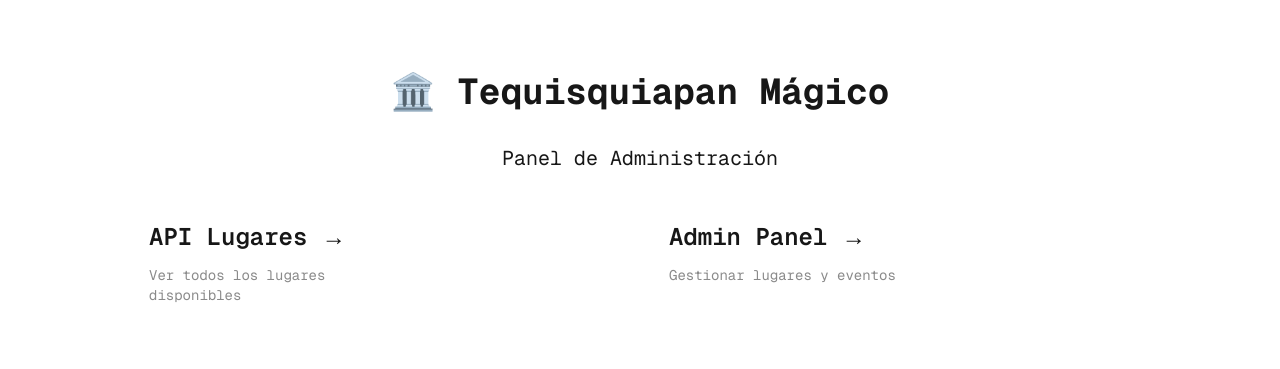
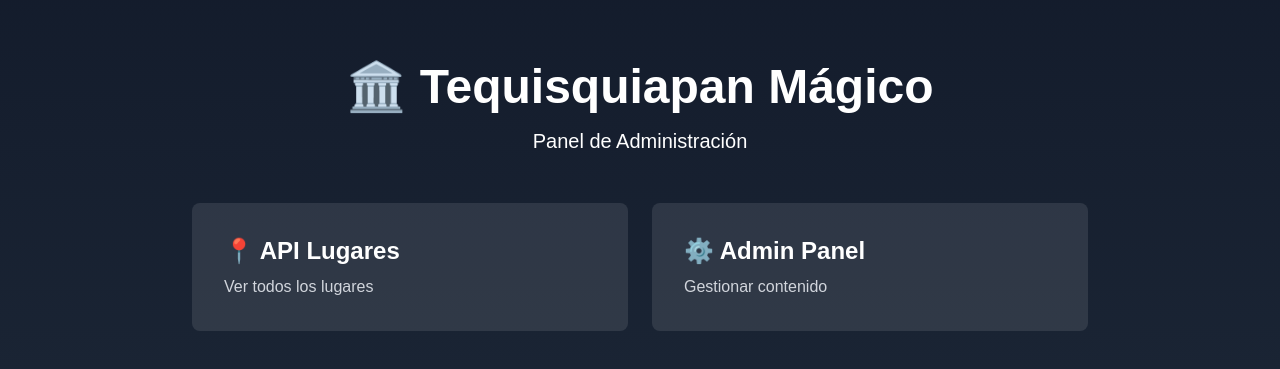
Before and after one commit to ElBeDev/tequisMagico, a Next.js app in the folder web-admin/: page / in a window 1280 px wide. Shown: the part 203-572 px from the top of the page. Built offline with nearby package versions, Linux system fonts and the light colour scheme.

Commit message:
fix: force update home page

```diff
--- a/web-admin/app/page.tsx
+++ b/web-admin/app/page.tsx
@@ -2,40 +2,26 @@ import Link from 'next/link';
 
 export default function Home() {
   return (
-    <main className="flex min-h-screen flex-col items-center justify-center p-24">
-      <div className="z-10 max-w-5xl w-full items-center justify-between font-mono text-sm">
-        <h1 className="text-4xl font-bold text-center mb-8">
-          🏛️ Tequisquiapan Mágico
-        </h1>
-        <p className="text-center text-xl mb-8">
-          Panel de Administración
-        </p>
+    <main className="flex min-h-screen flex-col items-center justify-center p-24 bg-gradient-to-b from-gray-900 to-gray-800 text-white">
+      <h1 className="text-5xl font-bold mb-4">🏛️ Tequisquiapan Mágico</h1>
+      <p className="text-xl mb-12">Panel de Administración</p>
 
-        <div className="grid grid-cols-1 md:grid-cols-2 gap-4 mt-8">
+      <div className="grid grid-cols-1 md:grid-cols-2 gap-6 w-full max-w-4xl">
         <Link
           href="/api/places"
-            className="group rounded-lg border border-transparent px-5 py-4 transition-colors hover:border-gray-300 hover:bg-gray-100"
+          className="p-8 bg-white/10 rounded-lg hover:bg-white/20 transition"
         >
-            <h2 className="mb-3 text-2xl font-semibold">
-              API Lugares →
-            </h2>
-            <p className="m-0 max-w-[30ch] text-sm opacity-50">
-              Ver todos los lugares disponibles
-            </p>
+          <h2 className="text-2xl font-semibold mb-2">📍 API Lugares</h2>
+          <p className="text-gray-300">Ver todos los lugares</p>
         </Link>
 
         <Link
           href="/admin"
-            className="group rounded-lg border border-transparent px-5 py-4 transition-colors hover:border-gray-300 hover:bg-gray-100"
+          className="p-8 bg-white/10 rounded-lg hover:bg-white/20 transition"
         >
-            <h2 className="mb-3 text-2xl font-semibold">
-              Admin Panel →
-            </h2>
-            <p className="m-0 max-w-[30ch] text-sm opacity-50">
-              Gestionar lugares y eventos
-            </p>
+          <h2 className="text-2xl font-semibold mb-2">⚙️ Admin Panel</h2>
+          <p className="text-gray-300">Gestionar contenido</p>
         </Link>
-        </div>
       </div>
     </main>
   );
```
Lines whose indentation alone changed are shown as unchanged.
